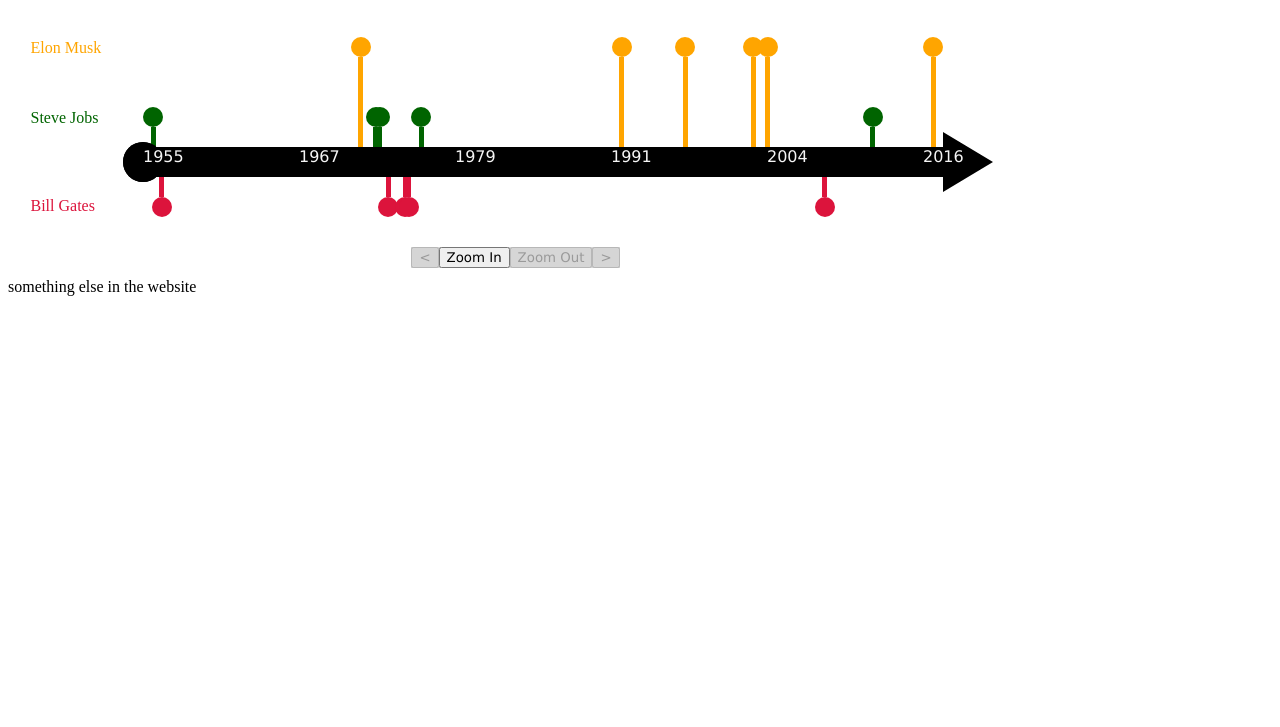
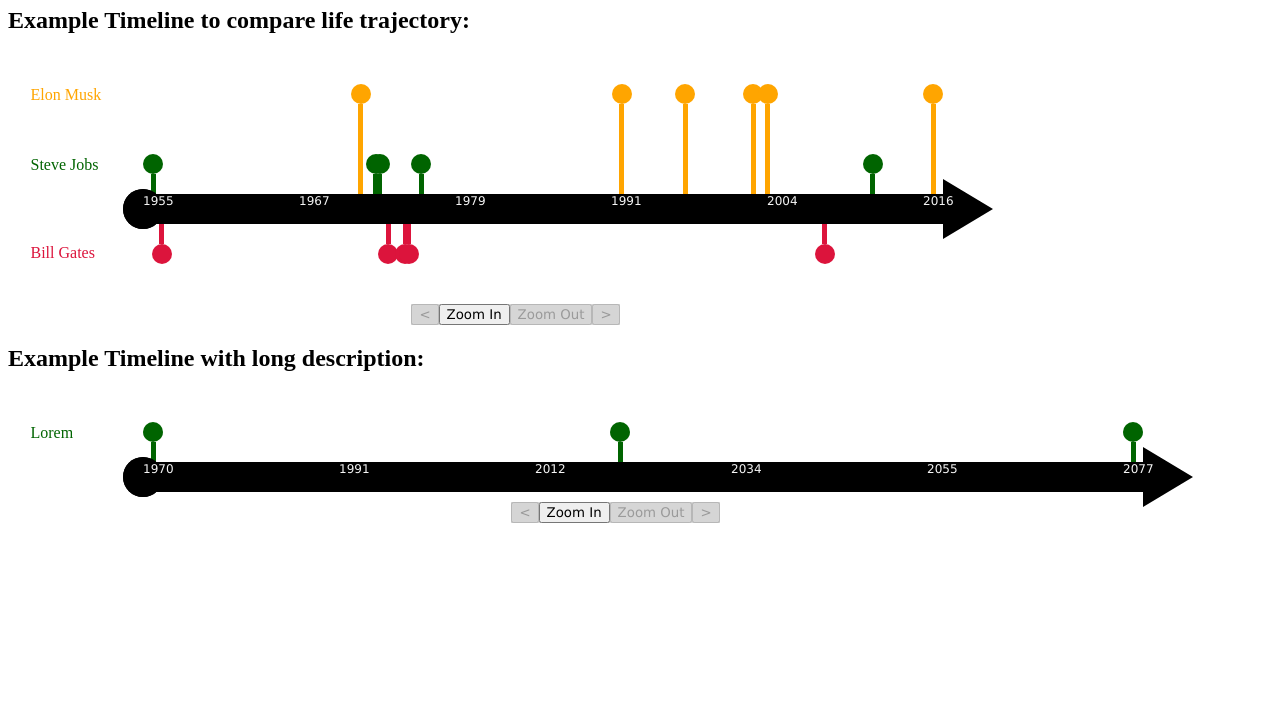
Before and after one commit to cuiboyuan/timeline2d-js-library, a website: page pub/example.html in a window 1280 px wide. Shown: the part 73-800 px from the top of the page. Drawn offline with Linux system fonts and the light colour scheme.

Commit message:
Update example page and organized helpers

```diff
--- a/pub/Timeline2D.css
+++ b/pub/Timeline2D.css
@@ -63,6 +63,7 @@
     background-color: lightgray;
     position: relative;
     margin: auto;
+    bottom: 0px;
 }
 
 .timelineZoom, .timelineMove {
@@ -78,4 +79,5 @@
     position: absolute;
     color: whitesmoke;
     font-family:Verdana, Geneva, Tahoma, sans-serif;
+    font-size: 12px;
 }
--- a/pub/Timeline2D.js
+++ b/pub/Timeline2D.js
@@ -22,20 +22,6 @@
 }
 
 
-function Timeline2D () {
-    this.timeMax = undefined;
-    this.timeMin = undefined;
-    this.events = [];
-    this.categories = [];
-
-    this.renderMax = undefined;
-    this.renderMin = undefined;
-
-    this.unitTime = undefined;
-
-    this.scaleUnit = undefined;
-
-}
 
 /* Styling parameters for timeline */
 
@@ -63,44 +49,12 @@
 
 const dotTitlePadding = 10;
 
-Timeline2D.prototype = {
+const timelineMarginBottom = 10;
+const timelineMarginTop = 0;
 
-    addTimelineEvent: function(title, description, category, dateString){
+/* Helper functions */
 
-        const time = new Date(dateString);
-        const event = new TimelineEvent(title, description, category, time);
-        if (!this.timeMin || time < this.timeMin){
-            this.timeMin = time;
-        }
-
-        if (!this.timeMax || time > this.timeMax){
-            this.timeMax = time;
-        }
-
-        this.events.push(event);
-        if (!this.categories.includes(category)){
-            this.categories.push(category)
-        }
-    },
-
-    getColor: function (category) {
-        const colors = ['darkgreen','crimson','orange','darkblue'];
-        const idx = this.categories.indexOf(category) % colors.length;
-        return colors[idx];
-    },
-
-    getTimeScales: function () {
-        let scales = []
-
-        let partialMax = this.renderMin;
-        while (partialMax <= this.renderMax){
-            scales.push(partialMax);
-            partialMax = new Date(partialMax.valueOf() + this.scaleUnit);
-        }
-        return scales;
-    },
-
-    createZoomedTimeline: function(length, renderMin, renderMax){
+function createZoomedTimeline (length, renderMin, renderMax){
     const timeline = document.createElement('div');
     timeline.classList.add('timeline2d')
 
@@ -230,8 +184,8 @@
             title.style.left = `${toLeft}px`;
 
             // Give a color to the event based on its category
-                dot.style.backgroundColor = this.getColor(item.category);
-                line.style.backgroundColor = this.getColor(item.category);
+            dot.style.backgroundColor = getColor.bind(this)(item.category);
+            line.style.backgroundColor = getColor.bind(this)(item.category);
 
             // Add the events above or below the timeline based on its category
             if (above.includes(item.category)){
@@ -272,7 +226,7 @@
             catName.classList.add('categoryName')
             catName.style.left = `${(startX - catNameWidth) / 2}px`;
             catName.style.maxWidth = `${catNameWidth}px`;
-                catName.style.color = this.getColor(cat);
+            catName.style.color = getColor.bind(this)(cat);
             catName.innerText = cat;
 
             if (above.includes(cat)) {
@@ -289,7 +243,7 @@
     const scalesLength = this.renderMax - this.renderMin;
     this.scaleUnit = scalesLength / scaleNum;
 
-        let scales = this.getTimeScales();
+    let scales = getTimeScales.bind(this)();
     scales.forEach(time => {
         const scaleFraction = scalesLength ? (time - this.renderMin) / scalesLength : 0;
 
@@ -326,9 +280,63 @@
 
     // Put timeflow arrow into the timeline
     timeline.appendChild(timeflow);
+    timeline.style.marginTop = `${timelineMarginTop}px`;
+    timeline.style.marginBottom = `${timelineMarginBottom}px`;
+    return timeline;
+}
 
 
-        return timeline;
+function getColor(category) {
+    const colors = ['darkgreen','crimson','orange','darkblue'];
+    const idx = this.categories.indexOf(category) % colors.length;
+    return colors[idx];
+}
+
+function getTimeScales() {
+    let scales = []
+
+    let partialMax = this.renderMin;
+    while (partialMax <= this.renderMax){
+        scales.push(partialMax);
+        partialMax = new Date(partialMax.valueOf() + this.scaleUnit);
+    }
+    return scales;
+}
+
+
+function Timeline2D () {
+    this.timeMax = undefined;
+    this.timeMin = undefined;
+    this.events = [];
+    this.categories = [];
+
+    this.renderMax = undefined;
+    this.renderMin = undefined;
+
+    this.unitTime = undefined;
+
+    this.scaleUnit = undefined;
+
+}
+
+Timeline2D.prototype = {
+
+    addTimelineEvent: function(title, description, category, dateString){
+
+        const time = new Date(dateString);
+        const event = new TimelineEvent(title, description, category, time);
+        if (!this.timeMin || time < this.timeMin){
+            this.timeMin = time;
+        }
+
+        if (!this.timeMax || time > this.timeMax){
+            this.timeMax = time;
+        }
+
+        this.events.push(event);
+        if (!this.categories.includes(category)){
+            this.categories.push(category)
+        }
     },
 
     render: function(rendetAt, length) {
@@ -341,7 +349,7 @@
         this.renderMax = this.timeMax;
         this.unitTime = zoomUnit;
 
-        const timeline = this.createZoomedTimeline(length, this.timeMin, this.timeMax);
+        const timeline = createZoomedTimeline.bind(this)(length, this.timeMin, this.timeMax);
 
         /* Wrapper for timeline and the panel */
         const wrapper = document.createElement('div');
@@ -355,30 +363,11 @@
         panel.classList.add('timelinePanel');
 
         const panelRefresh = () => {
+            zoomIn.disabled = (this.renderMax - this.renderMin) <= zoomUnit;
+            zoomOut.disabled = (this.renderMax >= this.timeMax) && (this.renderMin <= this.timeMin);
 
-            if ((this.renderMax - this.renderMin) <= zoomUnit){
-                zoomIn.disabled = true;
-            } else {
-                zoomIn.disabled = false;
-            }
-
-            if ((this.renderMax >= this.timeMax) && (this.renderMin <= this.timeMin)){
-                zoomOut.disabled = true;
-            } else {
-                zoomOut.disabled = false;
-            }
-
-            if (this.renderMax < this.timeMax){
-                next.disabled = false;
-            } else {
-                next.disabled = true;
-            }
-
-            if (this.renderMin > this.timeMin){
-                prev.disabled = false;
-            } else {
-                prev.disabled = true;
-            }
+            next.disabled = this.renderMax >= this.timeMax;
+            prev.disabled = this.renderMin <= this.timeMin;
         };
 
         // Button to zoom in
@@ -391,7 +380,7 @@
             const oldTimeline = wrapper.querySelector('.timeline2d');
             this.renderMin = new Date(this.renderMin.valueOf() + zoomUnit/2);
             this.renderMax = new Date(this.renderMax.valueOf() - zoomUnit/2);
-            const zoomedTimeline = this.createZoomedTimeline(length, this.renderMin, this.renderMax);
+            const zoomedTimeline = createZoomedTimeline.bind(this)(length, this.renderMin, this.renderMax);
             wrapper.replaceChild(zoomedTimeline, oldTimeline);
 
             panelRefresh();
@@ -413,7 +402,7 @@
             if (this.renderMax < this.timeMax){
                 this.renderMax = new Date(this.renderMax.valueOf() + zoomUnit/2);
             }
-            const zoomedTimeline = this.createZoomedTimeline(length, this.renderMin, this.renderMax);
+            const zoomedTimeline = createZoomedTimeline.bind(this)(length, this.renderMin, this.renderMax);
             wrapper.replaceChild(zoomedTimeline, oldTimeline);
 
             panelRefresh();
@@ -432,7 +421,7 @@
                 this.renderMin = new Date(this.renderMin.valueOf() - this.unitTime);
                 this.renderMax = new Date(this.renderMax.valueOf() - this.unitTime);
             }
-            const zoomedTimeline = this.createZoomedTimeline(length, this.renderMin, this.renderMax);
+            const zoomedTimeline = createZoomedTimeline.bind(this)(length, this.renderMin, this.renderMax);
             wrapper.replaceChild(zoomedTimeline, oldTimeline)
 
             panelRefresh();
@@ -449,7 +438,7 @@
                 this.renderMin = new Date(this.renderMin.valueOf() + this.unitTime);
                 this.renderMax = new Date(this.renderMax.valueOf() + this.unitTime);
             }
-            const zoomedTimeline = this.createZoomedTimeline(length, this.renderMin, this.renderMax);
+            const zoomedTimeline = createZoomedTimeline.bind(this)(length, this.renderMin, this.renderMax);
             wrapper.replaceChild(zoomedTimeline, oldTimeline)
 
             panelRefresh();
--- a/pub/example.html
+++ b/pub/example.html
@@ -7,6 +7,13 @@
         <script defer src="example.js"></script>
     </head>
     <body>
-        <h1>Examples</h1>
+        <h1>Timeline2D JS library Demo</h1>
+
+        <h2>Example Timeline to compare life trajectory:</h2>
+        <div id="people">
+        </div>
+
+        <h2>Example Timeline with long description:</h2>
+        <div class="example"></div>
     </body>
 </html>
--- a/pub/example.js
+++ b/pub/example.js
@@ -9,7 +9,7 @@
 tl.addTimelineEvent('Death', 'Died at Palo Alto, California', jobs, '2011-10-5 15:00');
 
 const gates = 'Bill Gates'
-tl.addTimelineEvent('Birth', 'Born in Seattle, Washington. I have no idea what im d=talking this is nonsensensdfsdjkhfwaeuhisdh s   hasdfhsaihfs i want to mashdufhsidfsdc', gates, '1955-10-28')
+tl.addTimelineEvent('Birth', 'Born in Seattle, Washington.', gates, '1955-10-28')
 tl.addTimelineEvent('College', 'Enrolled at Harvard in the autumn of 1973 with an SAT score of 1590', gates, '1973-9')
 tl.addTimelineEvent('Drop out', 'Dropped out of Harvard after two years', gates, '1975')
 tl.addTimelineEvent('Founded Microsoft', 'Co-founded with Paul Allen in Albuquerque, New Mexico', gates, '1975-4')
@@ -20,11 +20,58 @@
 tl.addTimelineEvent('College', 'Transferred to University of Pennsylvania',musk, '1992')
 tl.addTimelineEvent('Graduate', 'Graduated with BS in economics and BA in physics', musk, '1997')
 tl.addTimelineEvent('Founded SpaceX','Founded in Hawthorn, California', musk, '2002-5-6')
-tl.addTimelineEvent('Founded Tesladfgdfgerdfgsdfgfsd','Founded in San Carlos, California',musk,'2003-7-1')
+tl.addTimelineEvent('Founded Tesla','Founded in San Carlos, California',musk,'2003-7-1')
 tl.addTimelineEvent('Founded Neuralink', 'Co-founded in San Francisco',musk, '2016-7')
 
-tl.render('body', 800);
+tl.render('#people', 800);
 
-const something = document.createElement('span')
-something.innerHTML = 'something else in the website'
-document.querySelector('body').appendChild(something);
+const tl2 = new Timeline2D();
+const lorem = 'Lorem';
+tl2.addTimelineEvent(
+    'Lorem Ipsum',
+    'Lorem ipsum dolor sit amet, ' +
+    'consectetur adipiscing elit,' +
+    ' sed do eiusmod tempor incididunt' +
+    ' ut labore et dolore magna aliqua.' +
+    'Ut enim ad minim veniam, quis nostrud '+
+    'exercitation ullamco laboris nisi ut aliquip '+
+    'ex ea commodo consequat. Duis aute irure dolor'+
+    ' in reprehenderit in voluptate velit esse cillum'+
+    ' dolore eu fugiat nulla pariatur. Excepteur sint ' +
+    'occaecat cupidatat non proident, sunt in culpa qui officia deserunt mollit anim id est laborum.',
+    lorem,
+    '1970-01-01');
+
+
+tl2.addTimelineEvent(
+    'Lorem Ipsum',
+    'Lorem ipsum dolor sit amet, ' +
+    'consectetur adipiscing elit,' +
+    ' sed do eiusmod tempor incididunt' +
+    ' ut labore et dolore magna aliqua.' +
+    'Ut enim ad minim veniam, quis nostrud '+
+    'exercitation ullamco laboris nisi ut aliquip '+
+    'ex ea commodo consequat. Duis aute irure dolor'+
+    ' in reprehenderit in voluptate velit esse cillum'+
+    ' dolore eu fugiat nulla pariatur. Excepteur sint ' +
+    'occaecat cupidatat non proident, sunt in culpa qui officia deserunt mollit anim id est laborum.',
+    lorem,
+    '2021-01-01');
+
+
+tl2.addTimelineEvent(
+    'Lorem Ipsum',
+    'Lorem ipsum dolor sit amet, ' +
+    'consectetur adipiscing elit,' +
+    ' sed do eiusmod tempor incididunt' +
+    ' ut labore et dolore magna aliqua.' +
+    'Ut enim ad minim veniam, quis nostrud '+
+    'exercitation ullamco laboris nisi ut aliquip '+
+    'ex ea commodo consequat. Duis aute irure dolor'+
+    ' in reprehenderit in voluptate velit esse cillum'+
+    ' dolore eu fugiat nulla pariatur. Excepteur sint ' +
+    'occaecat cupidatat non proident, sunt in culpa qui officia deserunt mollit anim id est laborum.',
+    lorem,
+    '2077-01-01');
+
+tl2.render('.example', 1000);
```
Lines whose indentation alone changed are shown as unchanged.
